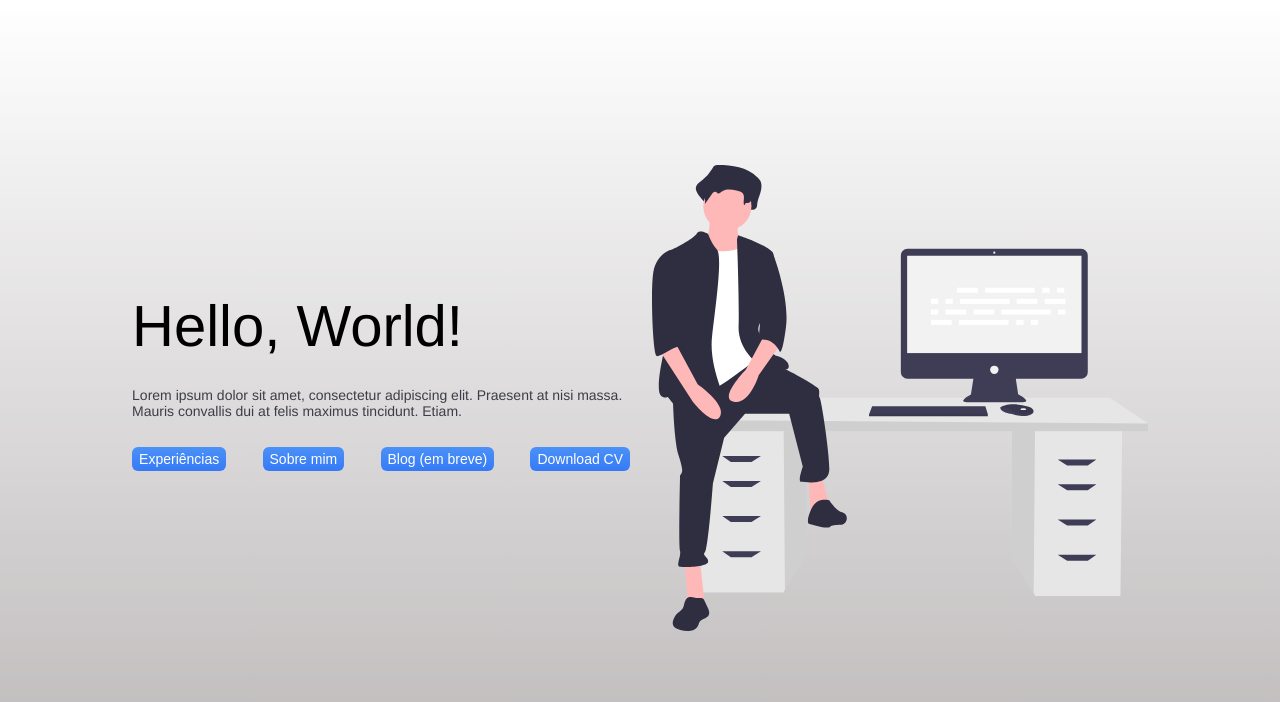
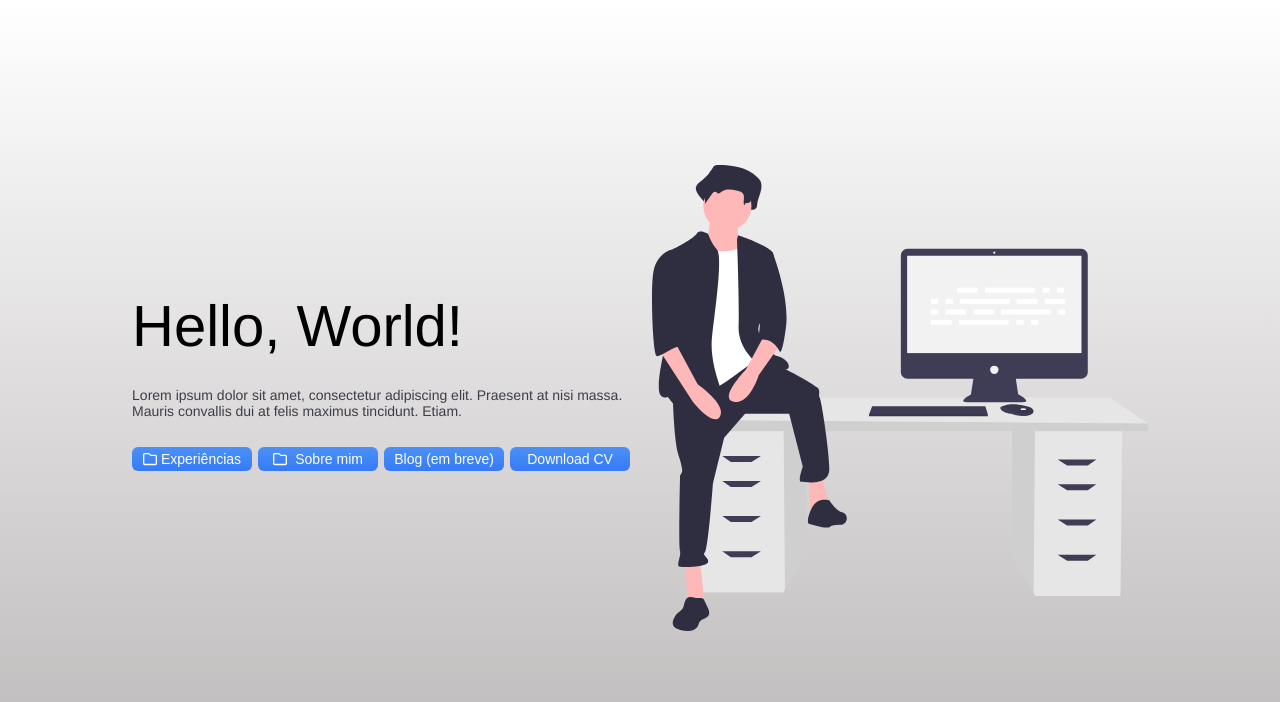
Before and after one commit to andreLuis1506/Profile, a Nuxt app: page / in a window 1280 px wide. Shown: the top 702 px of the page. Built offline with nearby package versions, Linux system fonts and the light colour scheme.

Commit message:
feat: :sparkles: Adiciona icones de folder na seção de experiencia e sobre mim

```diff
--- a/app.vue
+++ b/app.vue
@@ -9,12 +9,12 @@
       <div id="group-button">
         <ExpWindow  />
         <ProfileWindow  />
-        <FolderButton  >
+        <BaseButton  >
           Blog (em breve)
-        </FolderButton>
-        <FolderButton  >
+        </BaseButton>
+        <BaseButton  >
           Download CV
-        </FolderButton>
+        </BaseButton>
       </div>
     </div>
     <div>
--- a/components/FolderButton.vue
+++ b/components/BaseButton.vue
@@ -16,5 +16,9 @@
     padding: 4px 7px;
     font-size: 14px;
     cursor: pointer;
+    display: flex;
+    justify-content: space-evenly;
+    align-items: center;
+    min-width: 120px;
   }
 </style>
--- a/components/DialogWindow.vue
+++ b/components/DialogWindow.vue
@@ -1,5 +1,9 @@
 <template>
-  <FolderButton @click="toggleWindow">{{props.title}}</FolderButton>
+  <BaseButton @click="toggleWindow">
+    <slot name="activator" :isOpen="isOpen">
+      {{props.title}}
+    </slot>
+  </BaseButton>
   <section
       ref="windowEl"
       id="window"
--- a/components/ExpWindow.vue
+++ b/components/ExpWindow.vue
@@ -1,11 +1,16 @@
 <template>
   <DialogWindow title="Experiências">
+    <template #activator="{isOpen}">
+      <FolderIconToggle :is-open="isOpen" />
+      Experiências
+    </template>
     <ExpItem v-for="x in exp" v-bind="x" :key="x.title" />
   </DialogWindow>
 </template>
 
 <script setup lang="ts">
 import expDb from '~/db/exp.json'
+import FolderIconToggle from "~/components/FolderIconToggle.vue";
 
 const exp = expDb.exp
 </script>
--- /dev/null
+++ b/components/FolderCloseIcon.vue
@@ -0,0 +1,7 @@
+<template>
+  <svg xmlns="http://www.w3.org/2000/svg" viewBox="0 0 576 512">
+    <!--!Font Awesome Free 6.5.1 by @fontawesome - https://fontawesome.com License - https://fontawesome.com/license/free Copyright 2024 Fonticons, Inc.-->
+    <path
+        d="M384 480h48c11.4 0 21.9-6 27.6-15.9l112-192c5.8-9.9 5.8-22.1 .1-32.1S555.5 224 544 224H144c-11.4 0-21.9 6-27.6 15.9L48 357.1V96c0-8.8 7.2-16 16-16H181.5c4.2 0 8.3 1.7 11.3 4.7l26.5 26.5c21 21 49.5 32.8 79.2 32.8H416c8.8 0 16 7.2 16 16v32h48V160c0-35.3-28.7-64-64-64H298.5c-17 0-33.3-6.7-45.3-18.7L226.7 50.7c-12-12-28.3-18.7-45.3-18.7H64C28.7 32 0 60.7 0 96V416c0 35.3 28.7 64 64 64H87.7 384z"/>
+  </svg>
+</template>
--- /dev/null
+++ b/components/FolderIconToggle.vue
@@ -0,0 +1,15 @@
+<template>
+  <folder-open-icon class="icon" v-show="!props.isOpen" />
+  <folder-close-icon class="icon" v-show="props.isOpen" />
+</template>
+
+<script setup lang="ts">
+const props = defineProps<{isOpen: boolean}>()
+</script>
+
+<style scoped>
+  .icon{
+    fill: #FFFFFF;
+    width: 14px;
+  }
+</style>
--- /dev/null
+++ b/components/FolderOpenIcon.vue
@@ -0,0 +1,7 @@
+<template>
+  <svg xmlns="http://www.w3.org/2000/svg" viewBox="0 0 512 512">
+    <!--!Font Awesome Free 6.5.1 by @fontawesome - https://fontawesome.com License - https://fontawesome.com/license/free Copyright 2024 Fonticons, Inc.-->
+    <path
+        d="M0 96C0 60.7 28.7 32 64 32H196.1c19.1 0 37.4 7.6 50.9 21.1L289.9 96H448c35.3 0 64 28.7 64 64V416c0 35.3-28.7 64-64 64H64c-35.3 0-64-28.7-64-64V96zM64 80c-8.8 0-16 7.2-16 16V416c0 8.8 7.2 16 16 16H448c8.8 0 16-7.2 16-16V160c0-8.8-7.2-16-16-16H286.6c-10.6 0-20.8-4.2-28.3-11.7L213.1 87c-4.5-4.5-10.6-7-17-7H64z"/>
+  </svg>
+</template>
--- a/components/ProfileWindow.vue
+++ b/components/ProfileWindow.vue
@@ -1,6 +1,10 @@
 
 <template>
   <DialogWindow title="Sobre mim">
+    <template #activator="{isOpen}">
+      <FolderIconToggle :is-open="isOpen" />
+      Sobre mim
+    </template>
     <div id="group-info">
       <h1 id="title">Desenvolvedor</h1>
       <p id="subtitle">Desenvolvedor Full Stack, apaixonado por tecnologia e inovação.</p>
@@ -11,4 +15,5 @@
 
 <script setup lang="ts">
 
+import FolderIconToggle from "~/components/FolderIconToggle.vue";
 </script>
```
Also changed, not shown: assets/icons/folder-open-regular.svg (added), assets/icons/folder-regular.svg (added).
